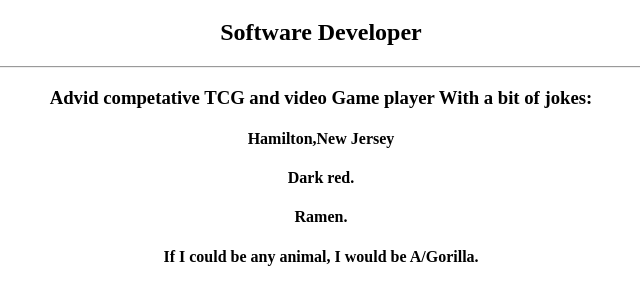
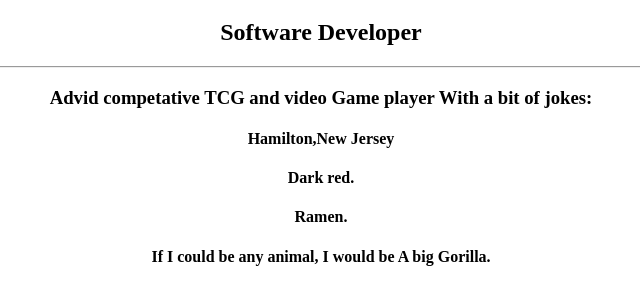
Before and after one commit to Dresial/My-first-Rep, a plain HTML site: page index.html in a window 1280 px wide. Shown: the part 61-366 px from the top of the page, without its empty margins (319-959 px from the left). Drawn offline with Linux system fonts and the light colour scheme.

Commit message:
NJIT commit

```diff
--- a/index.html
+++ b/index.html
@@ -14,7 +14,7 @@
 					<h4>Hamilton,New Jersey</h4>
 					<h4>Dark red.</h4>
 					<h4>Ramen.</h4>
-					<h4>If I could be any animal, I would be A/Gorilla.</h4>
+					<h4>If I could be any animal, I would be A big Gorilla.</h4>
 			</div>
 		  </body>
 		</html>
```
